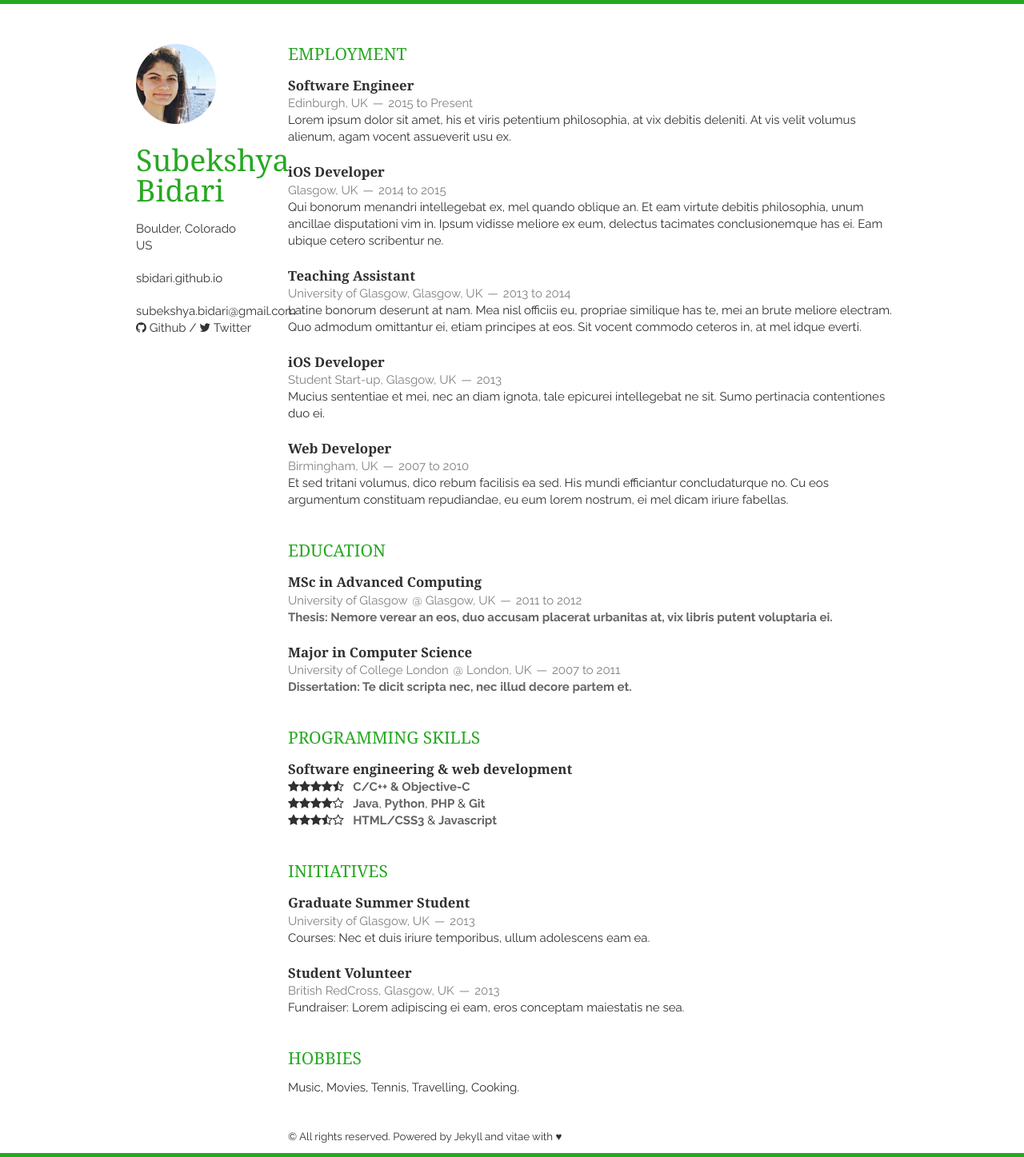
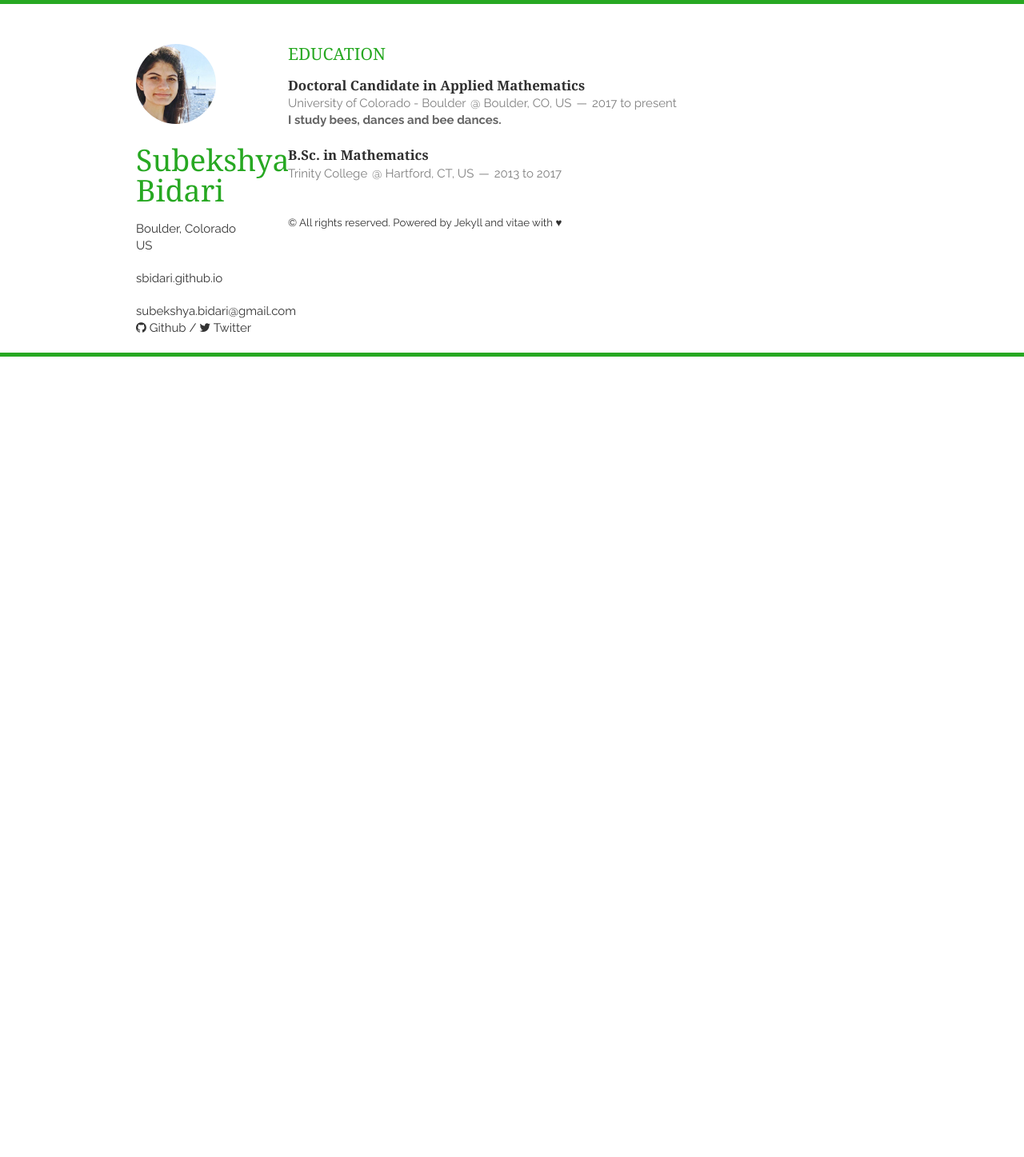
Before and after one commit to sbidari/sbidari.github.io, a Jekyll site: the page built from index.html, in a window 1280 px wide. Shown: the whole page at 80% size. Built offline with Jekyll 4.4.1, drawn with Linux system fonts in a browser that asks for light colours; nearby versions of some CDN libraries; the list of posts is cut into pages by our own code; after the commit the page ends 900 px from its top, so only the background shows below that.

Commit message:
Edited Education

```diff
--- a/_includes/education.html
+++ b/_includes/education.html
@@ -2,22 +2,22 @@
     <h1>Education</h1>
     <article>
         <header>
-            <h1>MSc in Advanced Computing</h1>
-            <span>University of Glasgow</span>
-            <span><address>Glasgow, UK</address><time>2011 to 2012</time></span>
+            <h1>Doctoral Candidate in Applied Mathematics</h1>
+            <span>University of Colorado - Boulder</span>
+            <span><address>Boulder, CO, US</address><time>2017 to present</time></span>
         </header>
         <p>
-            <em>Thesis: Nemore verear an eos, duo accusam placerat urbanitas at, vix libris putent voluptaria ei.</em>
+            <em>I study bees, dances and bee dances.</em>
         </p>
     </article>
     <article>
         <header>
-            <h1>Major in Computer Science</h1>
-            <span>University of College London</span>
-            <span><address>London, UK</address><time>2007 to 2011</time></span>
+            <h1>B.Sc. in Mathematics</h1>
+            <span>Trinity College</span>
+            <span><address>Hartford, CT, US</address><time>2013 to 2017</time></span>
         </header>
         <p>
-            <em>Dissertation: Te dicit scripta nec, nec illud decore partem et.</em>
+            <em></em>
         </p>
     </article>
 </section>
--- a/index.html
+++ b/index.html
@@ -2,12 +2,12 @@
 layout: layout
 ---
 
-{% include employment.html %}
+<!-- {% include employment.html %} -->
 
 {% include education.html %}
 
-{% include skills.html %}
+<!-- {% include skills.html %} -->
 
-{% include initiatives.html %}
+<!-- {% include initiatives.html %} -->
 
-{% include interests.html %}
+<!-- {% include interests.html %} -->
```
